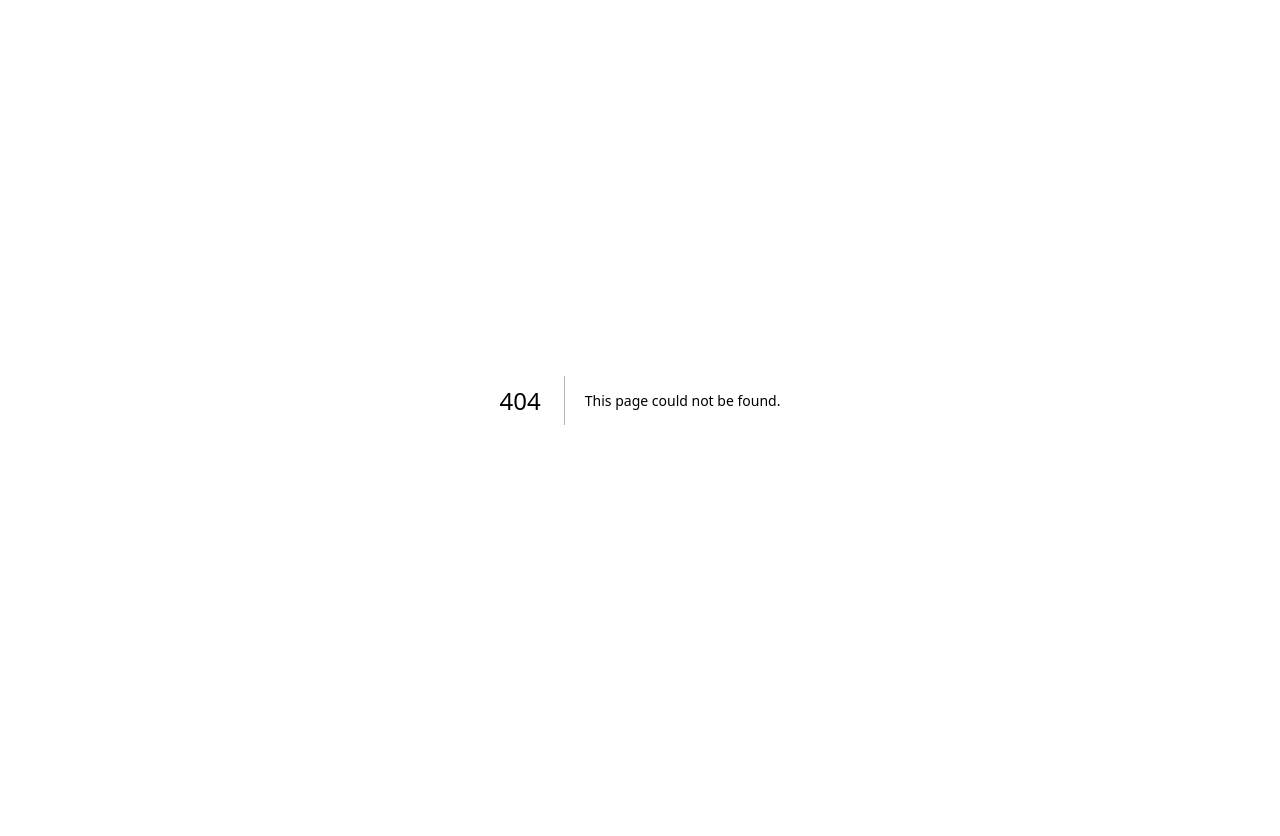
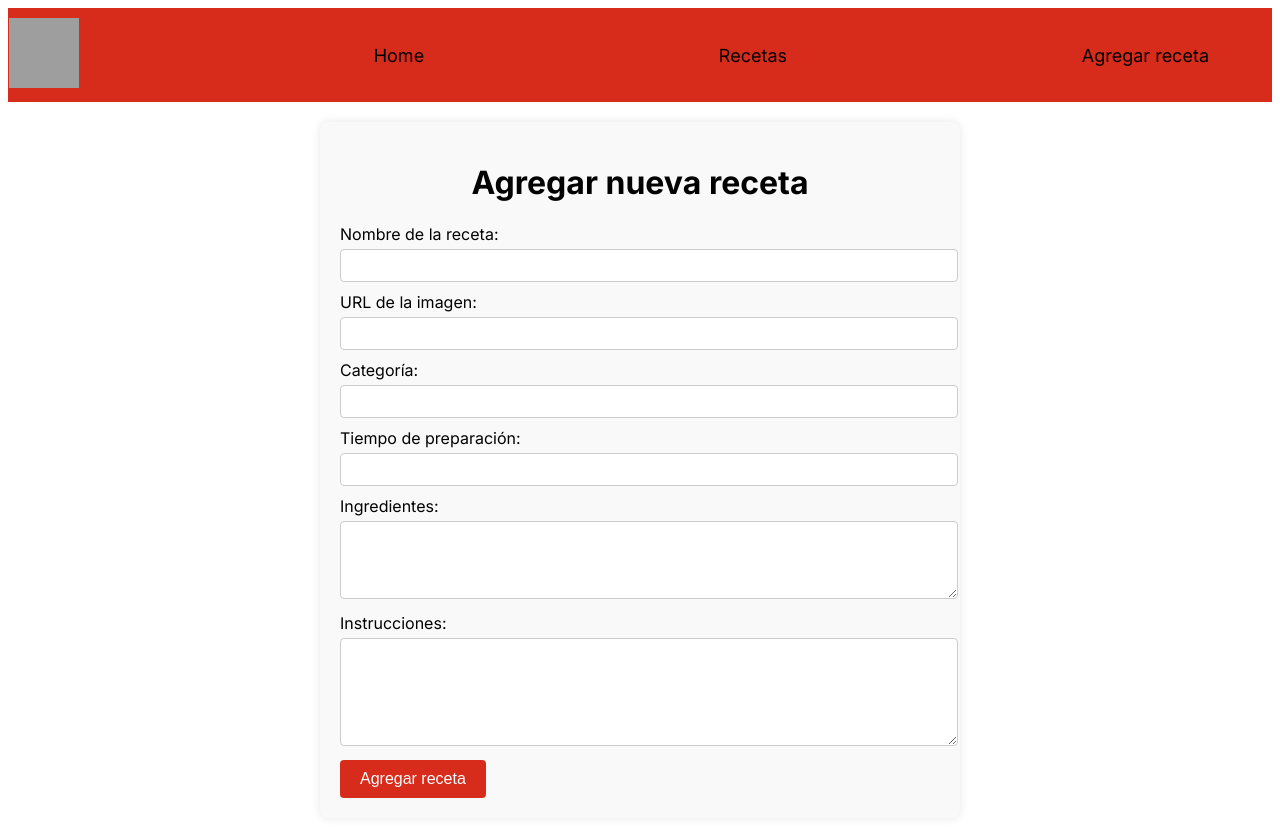
Before and after one commit to Luuix02/Gestor-de-recetas, a Next.js app in the folder frontend/: page /agregarreceta in a window 1280 px wide. Before the commit this address had no page. Before the commit the page ends 800 px from the top, so only its background shows below. Built offline with nearby package versions, Linux system fonts and the light colour scheme; grey boxes are pictures that could not be loaded.

Commit message:
pagina agregar recetas completada

```diff
--- /dev/null
+++ b/frontend/components/componentePaginaAgregarReceta/page.jsx
@@ -0,0 +1,67 @@
+'use client'
+
+import "../../src/styles/stylesComponenteAgregarRecetas/styles.css"
+import React, { useState } from 'react';
+
+export default function AgregarReceta({ onSubmit }) {
+  const [formulario, setFormulario] = useState({
+    nombre_receta: '',
+    imagen: '',
+    categoria: '',
+    tiempo_preparacion: '',
+    ingredientes: '',
+    instrucciones: ''
+  });
+
+  const handleSubmit = (event) => {
+    event.preventDefault();
+    const formData = new FormData(event.target);
+    const recipeData = {
+      nombre_receta: formData.get('recipe-name'),
+      imagen: formData.get('recipe-image'),
+      categoria: formData.get('recipe-category'),
+      tiempo_preparacion: formData.get('prep-time'),
+      ingredientes: formData.get('ingredients'),
+      instrucciones: formData.get('instructions')
+    };
+    onSubmit(recipeData);
+    // Reiniciar el estado del formulario
+    setFormulario({
+      nombre_receta: '',
+      imagen: '',
+      categoria: '',
+      tiempo_preparacion: '',
+      ingredientes: '',
+      instrucciones: ''
+    });
+  };
+
+  return (
+    <main>
+      <div className="container">
+        <h1>Agregar nueva receta</h1>
+        <form id="recipe-form" onSubmit={handleSubmit}>
+          <label htmlFor="recipe-name">Nombre de la receta:</label>
+          <input type="text" id="recipe-name" name="recipe-name" value={formulario.nombre_receta} onChange={(e) => setFormulario({ ...formulario, nombre_receta: e.target.value })} required />
+
+          <label htmlFor="recipe-image">URL de la imagen:</label>
+          <input type="url" id="recipe-image" name="recipe-image" value={formulario.imagen} onChange={(e) => setFormulario({ ...formulario, imagen: e.target.value })} required />
+
+          <label htmlFor="recipe-category">Categoría:</label>
+          <input type="text" id="recipe-category" name="recipe-category" value={formulario.categoria} onChange={(e) => setFormulario({ ...formulario, categoria: e.target.value })} required />
+
+          <label htmlFor="prep-time">Tiempo de preparación:</label>
+          <input type="text" id="prep-time" name="prep-time" value={formulario.tiempo_preparacion} onChange={(e) => setFormulario({ ...formulario, tiempo_preparacion: e.target.value })} required />
+
+          <label htmlFor="ingredients">Ingredientes:</label>
+          <textarea id="ingredients" name="ingredients" rows="4" value={formulario.ingredientes} onChange={(e) => setFormulario({ ...formulario, ingredientes: e.target.value })} required></textarea>
+
+          <label htmlFor="instructions">Instrucciones:</label>
+          <textarea id="instructions" name="instructions" rows="6" value={formulario.instrucciones} onChange={(e) => setFormulario({ ...formulario, instrucciones: e.target.value })} required></textarea>
+
+          <button type="submit">Agregar receta</button>
+        </form>
+      </div>
+    </main>
+  );
+}
--- a/frontend/components/navbar/page.jsx
+++ b/frontend/components/navbar/page.jsx
@@ -27,9 +27,9 @@ export default function Navbar() {
                     </div>
 
 
-                    <div className='misrecetas'>
-                        <Link href={`/mireceta`} className="navbarLink">
-                            Mis recetas
+                    <div className='agregarReceta'>
+                        <Link href={`/agregarreceta`} className="navbarLink">
+                            Agregar receta
                         </Link>
                     </div>
 
--- a/frontend/next.config.mjs
+++ b/frontend/next.config.mjs
@@ -33,7 +33,8 @@ const nextConfig = {
       "mitartapreferida.net",
       "uploads.vibra.co",
       "heladoscaseros.com",
-      "cdn.icon-icons.com"
+      "cdn.icon-icons.com",
+      "bellezaparadummiescomoyo.files.wordpress.com",
 
 
 
--- a/frontend/package.json
+++ b/frontend/package.json
@@ -12,7 +12,8 @@
     "axios": "^1.6.8",
     "next": "14.1.3",
     "react": "^18",
-    "react-dom": "^18"
+    "react-dom": "^18",
+    "react-toastify": "^10.0.5"
   },
   "devDependencies": {
     "eslint": "^8",
--- /dev/null
+++ b/frontend/src/app/agregarreceta/page.jsx
@@ -0,0 +1,32 @@
+'use client'
+
+import AgregarReceta from "../../../components/componentePaginaAgregarReceta/page";
+import Navbar from "../../../components/navbar/page";
+import React, { useState } from 'react';
+import { ToastContainer, toast } from 'react-toastify';
+import 'react-toastify/dist/ReactToastify.css';
+import axios from 'axios';
+
+export default function PageAgregarRecetas() {
+  const [isRecipeSubmitted, setIsRecipeSubmitted] = useState(false);
+
+  const handleSubmit = async (recipeData) => {
+    try {
+      const response = await axios.post('http://localhost:5000/recipes', recipeData);
+      console.log('Receta insertada con ID:', response.data.id);
+      setIsRecipeSubmitted(true);
+      toast.success('¡Receta creada exitosamente!');
+    } catch (error) {
+      console.error('Error al guardar la receta:', error);
+      toast.error('Error al guardar la receta');
+    }
+  };
+
+  return (
+    <>
+      <Navbar />
+      <AgregarReceta onSubmit={handleSubmit} />
+      <ToastContainer />
+    </>
+  );
+}
--- a/frontend/src/styles/stylesComponenteAgregarRecetas/styles.css
+++ b/frontend/src/styles/stylesComponenteAgregarRecetas/styles.css
@@ -31,7 +31,7 @@ textarea {
 }
 
 button {
-  background-color: #4caf50;
+  background-color: #d72b1b;
   color: white;
   padding: 10px 20px;
   border: none;
@@ -41,5 +41,5 @@ button {
 }
 
 button:hover {
-  background-color: #45a049;
+  background-color: #a21212;
 }
```
Also changed, not shown: frontend/components/componentePaginaMisRecetas/page.jsx (deleted, +0 -50 lines), frontend/src/app/mireceta/page.jsx (deleted, +0 -25 lines), 1 other file (tests, documents, lock files or other folders).
